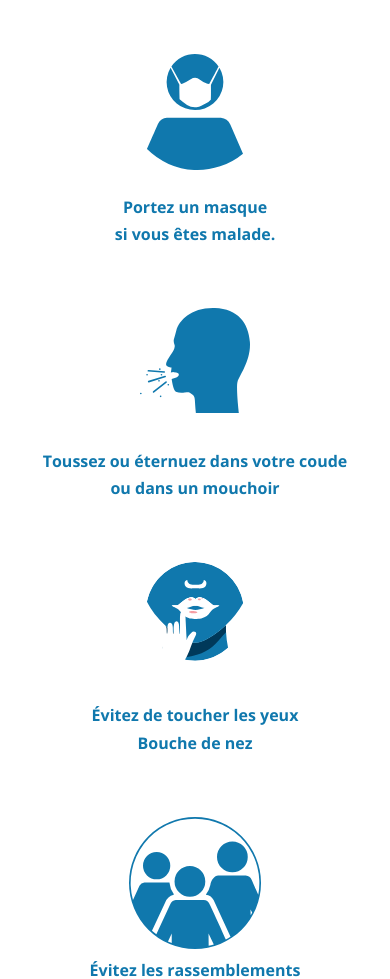
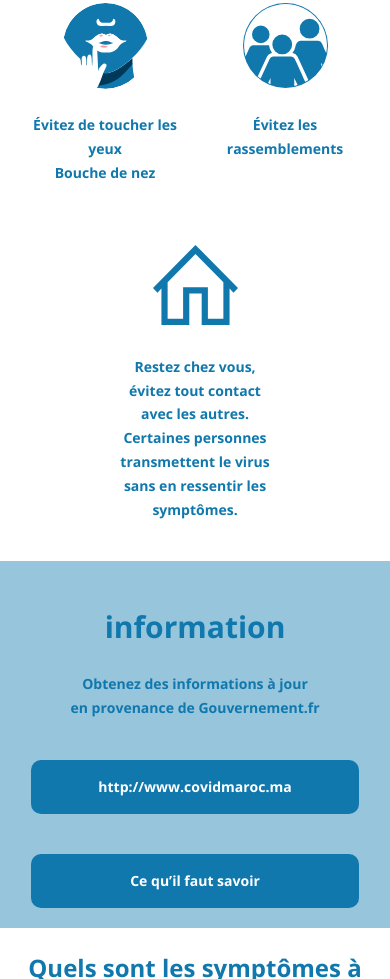
Before and after one commit to abdelali-code/C2N3_C3N3, a website: page src/conseil.html in a window 390 px wide. Shown: the part 1021-2000 px from the top of the page. Drawn offline with nearby package versions, Linux system fonts and the light colour scheme.

Commit message:
finish responsive part of the conseil page

```diff
--- a/src/index.html
+++ b/src/conseil.html
@@ -138,7 +138,7 @@
         <div class="symptomes--types">
           <figure class="figure">
             <div class="img_container">
-              <img src="./images/mesure.svg" alt="" />
+              <img src="./images/mesure.svg" alt="" height="100%"/>
             </div>
             <figcaption class="caption">
               Fièvre
@@ -270,7 +270,6 @@
       </div>
     </div>
     <div class="footer--foot">
-
     </div>
     </footer>
     <script src="scripts/main.js"></script>
--- a/src/sass/_common.scss
+++ b/src/sass/_common.scss
@@ -15,6 +15,9 @@ body {
   font-family: "Open Sans", sans-serif;
   line-height: 1.7;
   font-weight: bold;
+  @media (max-width: 667px) {
+    font-size: 14px;
+  }
 }
 
 .container {
@@ -49,6 +52,9 @@ body {
   font-size: 30px;
   padding: 20px 0px;
   color: $secondary_color;
+  @media (max-width: 667px) {
+    font-size: 24px;
+  }
 }
 
 %btn {
@@ -74,16 +80,31 @@ body {
 
 .img_container {
   height: 120px;
+  @media (max-width: 767px) {
+    height: 90px;
+  }
+  img {
+    @media (max-width: 767px) {
+      width: 25%;
+    }
+    @media (max-width: 420px) {
+      width: 50%;
+    }
+  }
 }
 
 .figure {
   width: 33.33333%;
   min-width: 320px;
   margin: 20px auto;
+  @media (max-width: 767px) {
+    width: 45%;
+    min-width: 170px;
+  }
 }
 
 .caption {
-  padding: 20px 0px;
+  padding: 20px 10px;
 }
 
 // .figure {
--- a/src/sass/_home.scss
+++ b/src/sass/_home.scss
@@ -66,10 +66,18 @@ nav {
 .information {
   background-color: $main_color;
   color: $secondary_color;
+  .figure {
+    @media (max-width: 767px) {
+      width: 100%;
+    }
+  }
   .information-types {
     @extend %flex;
     align-items: center;
     // margin-top: auto;
+    @media (max-width: 767px) {
+      flex-direction: column;
+    }
     a {
       text-decoration: none;
       @extend %btn;
@@ -77,6 +85,10 @@ nav {
       width: 250px;
       margin: 0 auto;
       background-color: $secondary_color;
+      @media (max-width: 767px) {
+        width: 80%;
+        margin: 0 auto;
+      }
     }
   }
 }
@@ -94,9 +106,15 @@ nav {
     @extend %flex;
     .figure {
       min-width: 250px;
+      @media (max-width: 420px) {
+        min-width: 170px;
+      }
     }
     .img_container {
       height: 150px;
+      @media (max-width: 520px) {
+        height: 100px;
+      }
     }
   }
 }
```
Also changed, not shown: src/styles/main.css.
